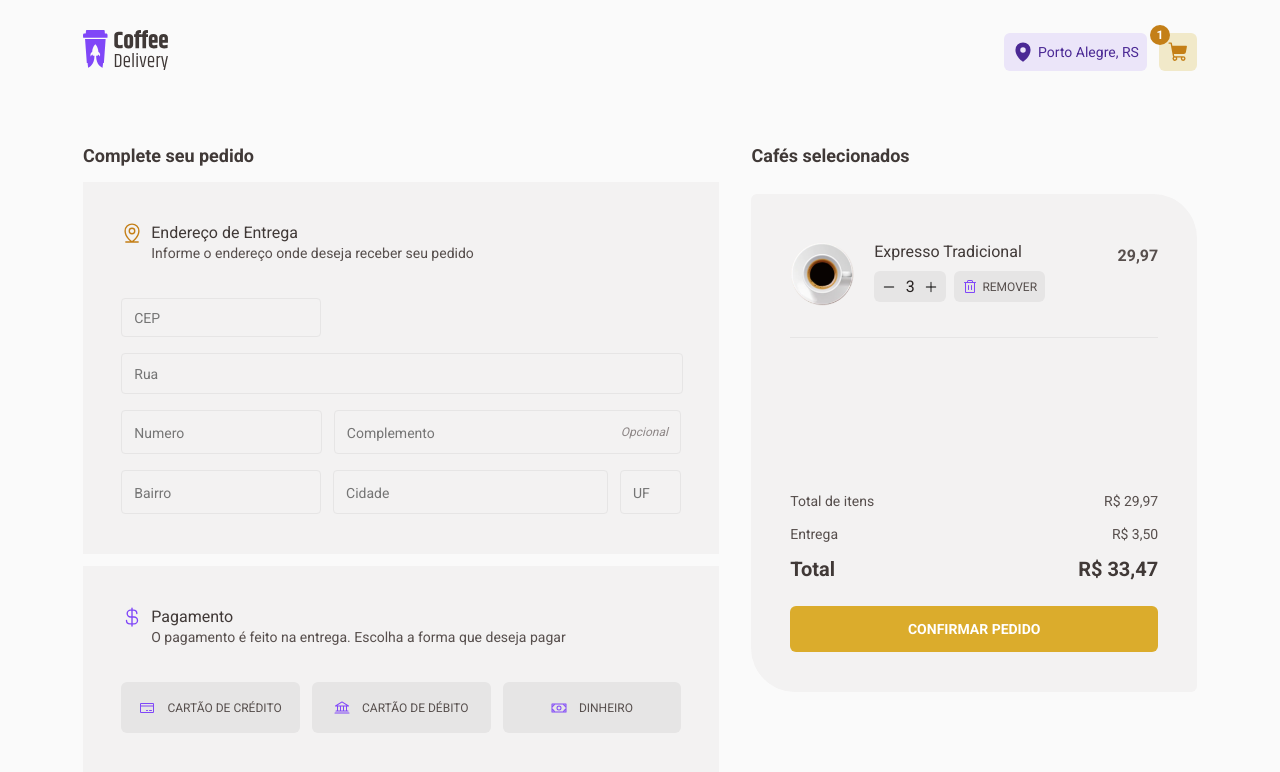
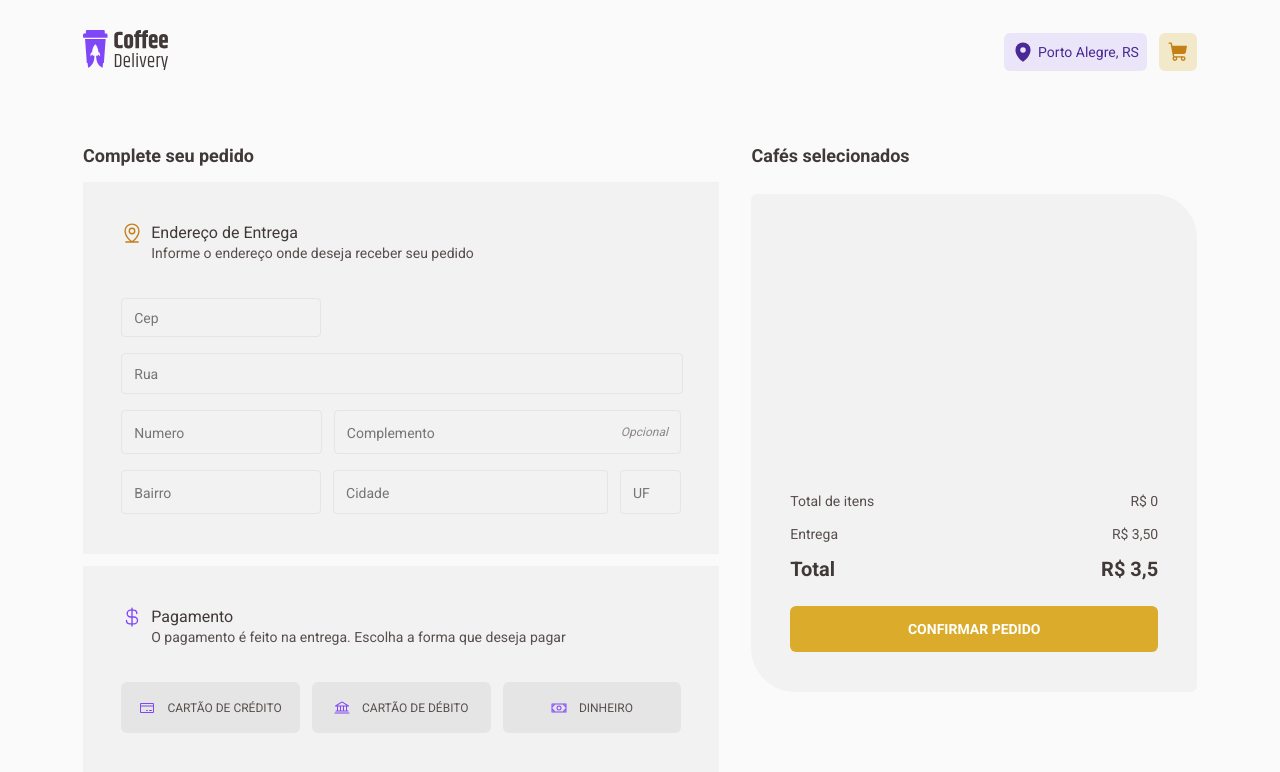
Before and after one commit to fagnersro/coffee-delivey, a React (Vite) app: page /checkout in a window 1280 px wide. Shown: the top 772 px of the page. Built offline with nearby package versions, Linux system fonts and the light colour scheme; data requests are answered from the project's data file; the HTML template or start-up script is replaced by a standard one.

Commit message:
Moving on to features - validation: react-hook-form / zod

```diff
--- a/package.json
+++ b/package.json
@@ -10,17 +10,21 @@
     "preview": "vite preview"
   },
   "dependencies": {
+    "@hookform/resolvers": "^3.1.0",
     "@phosphor-icons/react": "^2.0.8",
     "@stitches/react": "^1.2.8",
     "axios": "^1.3.5",
+    "imask": "^6.6.0-alpha.0",
     "localforage": "^1.10.0",
     "match-sorter": "^6.3.1",
     "react": "^18.2.0",
     "react-dom": "^18.2.0",
+    "react-hook-form": "^7.43.9",
     "react-router-dom": "^6.10.0",
     "scheduler": "^0.23.0",
     "sort-by": "^1.2.0",
-    "use-context-selector": "^1.4.1"
+    "use-context-selector": "^1.4.1",
+    "zod": "^3.21.4"
   },
   "devDependencies": {
     "@rocketseat/eslint-config": "^1.2.0",
--- a/server.json
+++ b/server.json
@@ -141,13 +141,5 @@
       "price": 9.99
     }
   ],
-  "coffesBuyAdds": [
-    {
-      "id": 1,
-      "title": "Expresso Tradicional",
-      "coffeeImage": "./src/assets/Coffes/Tradicional.png",
-      "price": 9.99,
-      "coffeeAmount": 3
-    }
-  ]
+  "coffesBuyAdds": []
 }
--- a/src/pages/CheckOut/components/FrameBuyCard/index.tsx
+++ b/src/pages/CheckOut/components/FrameBuyCard/index.tsx
@@ -2,9 +2,6 @@ import { Bank, CreditCard, CurrencyDollar, Money } from '@phosphor-icons/react'
 import { ContainerFrameActions, ContainerFrameTitle } from './style'
 
 export default function FrameBuyCard() {
-  function changeForm() {
-    event?.preventDefault()
-  }
   return (
     <>
       <ContainerFrameTitle>
@@ -16,15 +13,15 @@ export default function FrameBuyCard() {
       </ContainerFrameTitle>
 
       <ContainerFrameActions>
-        <button onClick={changeForm}>
+        <button>
           <CreditCard />
           cartão de crédito
         </button>
-        <button onClick={changeForm}>
+        <button>
           <Bank />
           cartão de débito
         </button>
-        <button onClick={changeForm}>
+        <button>
           <Money />
           dinheiro
         </button>
--- a/src/pages/CheckOut/components/FrameInputs/styles.ts
+++ b/src/pages/CheckOut/components/FrameInputs/styles.ts
@@ -165,6 +165,7 @@ export const InputUf = styled('label', {
     all: 'unset',
     marginLeft: 12,
     width: '2.25rem',
+    textTransform: 'uppercase',
   },
 })
 
--- a/src/pages/CheckOut/index.tsx
+++ b/src/pages/CheckOut/index.tsx
@@ -1,4 +1,10 @@
 import { MapPinLine } from '@phosphor-icons/react'
+import { useForm } from 'react-hook-form'
+import { zodResolver } from '@hookform/resolvers/zod'
+import * as zod from 'zod'
+
+import FrameBuyCard from './components/FrameBuyCard'
+import FrameSelecionados from './components/FrameSelecionados'
 import {
   BtnSubmit,
   ContainerDow,
@@ -11,15 +17,47 @@ import {
   SectionForm,
   WrapperSectionForm,
 } from './styles'
-import FrameInputs from './components/FrameInputs'
-import FrameBuyCard from './components/FrameBuyCard'
-import FrameSelecionados from './components/FrameSelecionados'
+
+import {
+  FrameTitleDowIputs,
+  InputBairro,
+  InputCep,
+  InputCidade,
+  InputComplemento,
+  InputNumero,
+  InputRua,
+  InputUf,
+} from './components/FrameInputs/styles'
+
+const newDataFormValidationSchema = zod.object({
+  cep: zod.number().min(1, 'Iforme seu CPF'),
+  rua: zod.string().min(1, 'Informe seu endereço'),
+  numero: zod.number().min(1, 'Informe o número'),
+  complemento: zod.string(),
+  bairro: zod.string().min(1, 'Informe o seu bairro'),
+  cidade: zod.string().min(1, 'Informe sua cidade'),
+  uf: zod.string().min(1, 'Informe seu estado'),
+})
+
+type InputFormData = zod.infer<typeof newDataFormValidationSchema>
 
 export default function Checkout() {
+  const { register, handleSubmit, formState } = useForm<InputFormData>({
+    resolver: zodResolver(newDataFormValidationSchema),
+    defaultValues: {
+      complemento: '', // opcional
+    },
+  })
+
+  function handleDataIputs(data: InputFormData) {
+    console.log(data)
+  }
+  console.log(formState.errors)
+
   return (
     <SectionForm>
       <WrapperSectionForm>
-        <ContentForm>
+        <ContentForm onSubmit={handleSubmit(handleDataIputs)}>
           <FieldsetPedido>
             <legend>Complete seu pedido</legend>
 
@@ -31,7 +69,60 @@ export default function Checkout() {
                 </div>
                 <p>Informe o endereço onde deseja receber seu pedido</p>
               </FrameTitleUp>
-              <FrameInputs />
+
+              <FrameTitleDowIputs>
+                <InputCep>
+                  <input
+                    id="typeCpf"
+                    type="number"
+                    placeholder="Cep"
+                    {...register('cep', { valueAsNumber: true })}
+                  />
+                </InputCep>
+
+                <InputRua>
+                  <input type="text" placeholder="Rua" {...register('rua')} />
+                </InputRua>
+                <div>
+                  <InputNumero>
+                    <input
+                      type="number"
+                      placeholder="Numero"
+                      {...register('numero', { valueAsNumber: true })}
+                    />
+                  </InputNumero>
+
+                  <InputComplemento>
+                    <input
+                      type="text"
+                      placeholder="Complemento"
+                      {...register('complemento')}
+                    />
+                    <span>Opcional</span>
+                  </InputComplemento>
+                </div>
+                <div>
+                  <InputBairro>
+                    <input
+                      type="text"
+                      placeholder="Bairro"
+                      {...register('bairro')}
+                    />
+                  </InputBairro>
+
+                  <InputCidade>
+                    <input
+                      type="text"
+                      placeholder="Cidade"
+                      {...register('cidade')}
+                    />
+                  </InputCidade>
+
+                  <InputUf>
+                    <input type="text" placeholder="UF" {...register('uf')} />
+                  </InputUf>
+                </div>
+              </FrameTitleDowIputs>
             </ContainerUp>
 
             <ContainerDow>
--- a/src/pages/CheckOut/styles.ts
+++ b/src/pages/CheckOut/styles.ts
@@ -13,7 +13,7 @@ export const WrapperSectionForm = styled('div', {
   maxWidth: '69.622rem',
 })
 
-export const ContentForm = styled('div', {
+export const ContentForm = styled('form', {
   display: 'flex',
   gap: '2rem',
 })
@@ -155,3 +155,173 @@ export const BtnSubmit = styled('button', {
     transition: 'all 0.2s',
   },
 })
+
+// reference to inputs
+
+export const FrameTitleDowIputs = styled('div', {
+  display: 'flex',
+  flexDirection: 'column',
+  gap: '16px',
+
+  marginTop: '2rem',
+  height: '13.5rem',
+  width: '35rem',
+
+  label: {
+    display: 'flex',
+    alignItems: 'center',
+  },
+
+  'label:focus-within': {
+    border: '1px solid $yellow',
+  },
+
+  input: {
+    color: '$baseText',
+
+    fontFamily: 'Roboto',
+    fontStyle: 'normal',
+    fontWeight: 400,
+    fontSize: '0.875rem',
+    lineHeight: '130%',
+
+    '&::placeholder': {
+      fontFamily: 'Roboto',
+      fontStyle: 'normal',
+      fontWeight: 400,
+      fontSize: '0.875rem',
+      lineHeight: '130%',
+    },
+  },
+
+  div: {
+    display: 'flex',
+    gap: 12,
+
+    height: 'fit-content',
+    width: '100%',
+  },
+})
+
+// INPUTS
+export const InputCep = styled('label', {
+  border: '1px solid $baseButton',
+  borderRadius: '4px',
+
+  height: '2.625rem',
+  width: '12.5rem',
+
+  input: {
+    all: 'unset',
+
+    marginLeft: 12,
+    width: '17.125rem',
+  },
+})
+
+export const InputRua = styled('label', {
+  all: 'unset',
+  border: '1px solid $baseButton',
+  borderRadius: '4px',
+
+  height: '2.625rem',
+  width: '35rem',
+
+  input: {
+    all: 'unset',
+    marginLeft: 12,
+    width: '33.7rem',
+  },
+})
+
+export const InputNumero = styled('label', {
+  all: 'unset',
+  border: '1px solid $baseButton',
+  borderRadius: '4px',
+
+  height: '2.625rem',
+  width: '12.5rem',
+
+  input: {
+    all: 'unset',
+    marginLeft: 12,
+    width: '11rem',
+  },
+})
+
+export const InputComplemento = styled('label', {
+  all: 'unset',
+  border: '1px solid $baseButton',
+  borderRadius: '4px',
+
+  height: '2.625rem',
+  width: '21.75rem',
+
+  display: 'flex',
+  alignItems: 'center',
+  gap: '4',
+
+  input: {
+    border: '1px solid red',
+    all: 'unset',
+    marginLeft: 12,
+    width: '17.125rem',
+  },
+
+  span: {
+    color: '$baseLabel',
+    fontFamily: 'Roboto',
+    fontStyle: 'italic',
+    fontWeight: 400,
+    fontSize: '12px',
+    lineHeight: '130%',
+  },
+})
+
+export const InputBairro = styled('label', {
+  all: 'unset',
+  border: '1px solid $baseButton',
+  borderRadius: '4px',
+
+  height: '2.625rem',
+  width: '12.5rem',
+
+  input: {
+    border: '1px solid red',
+    all: 'unset',
+    marginLeft: 12,
+    width: '11rem',
+  },
+})
+
+export const InputCidade = styled('label', {
+  all: 'unset',
+  border: '1px solid $baseButton',
+  borderRadius: '4px',
+
+  height: '2.625rem',
+  width: '17.25rem',
+
+  input: {
+    border: '1px solid red',
+    all: 'unset',
+    marginLeft: 12,
+    width: '15.75rem',
+  },
+})
+
+export const InputUf = styled('label', {
+  all: 'unset',
+  border: '1px solid $baseButton',
+  borderRadius: '4px',
+
+  height: '2.625rem',
+  width: '3.75rem',
+
+  input: {
+    border: '1px solid red',
+    all: 'unset',
+    marginLeft: 12,
+    width: '2.25rem',
+  },
+})
--- a/tsconfig.json
+++ b/tsconfig.json
@@ -15,6 +15,7 @@
     "isolatedModules": true,
     "noEmit": true,
     "jsx": "react-jsx"
+
   },
   "include": ["src"],
   "references": [{ "path": "./tsconfig.node.json" }]
```
Also changed, not shown: 1 other file (tests, documents, lock files or other folders).
